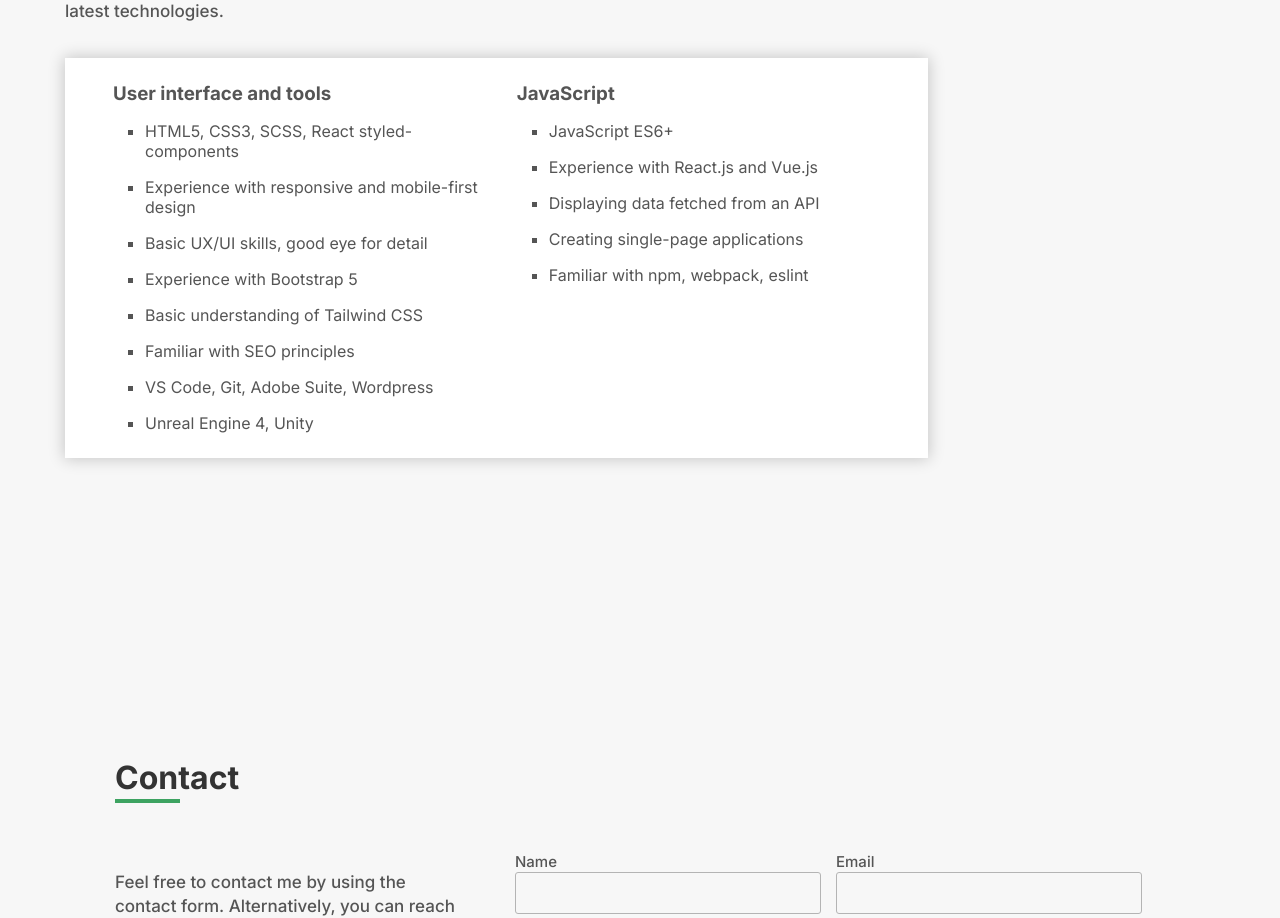
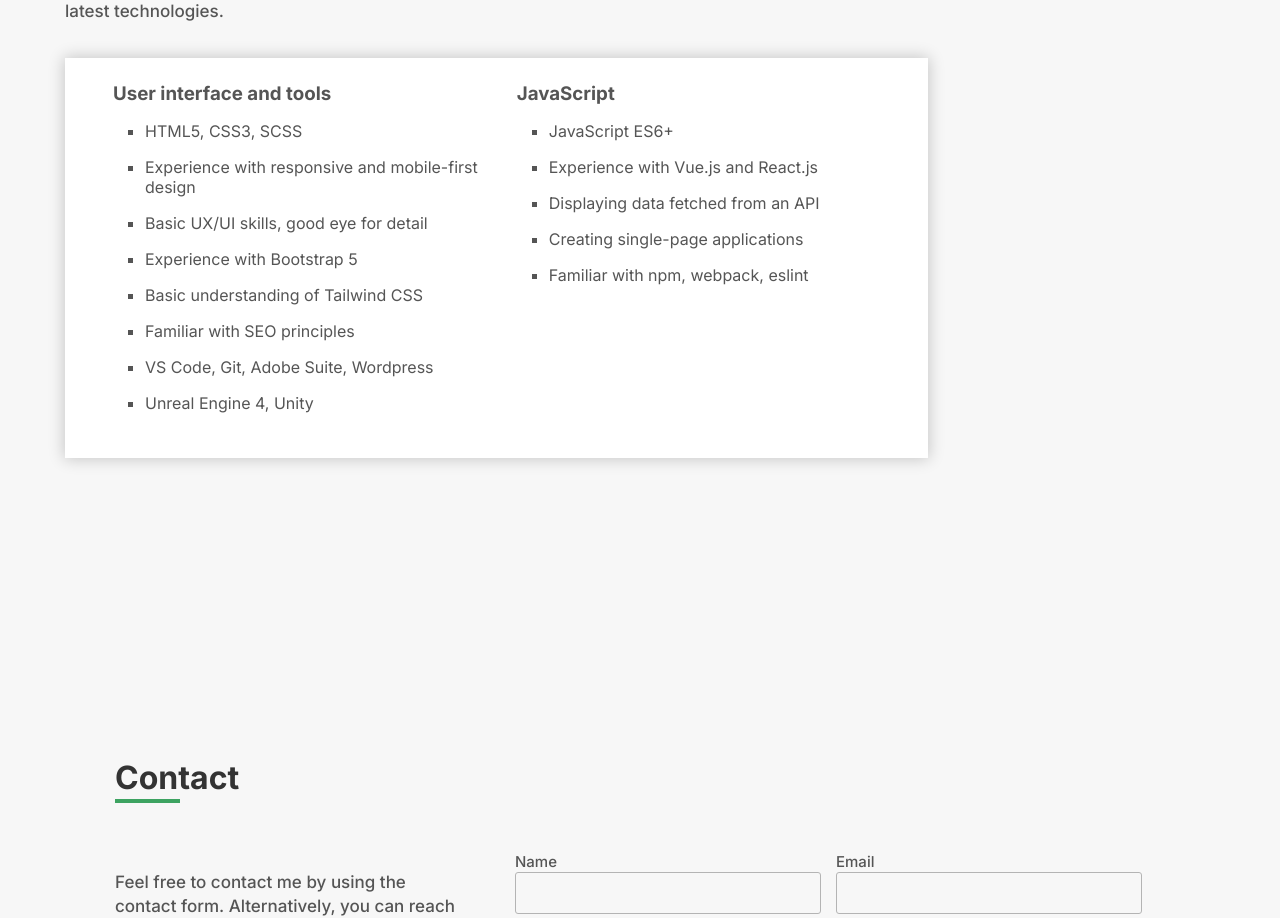
Before and after one commit to Richardvbr/fe-portfolio, a Vue app: page / in a window 1280 px wide. Shown: the part 2570-3488 px from the top of the page. Built offline with nearby package versions, Linux system fonts and the light colour scheme.

Commit message:
updated skills sections

```diff
--- a/src/components/Skillset.vue
+++ b/src/components/Skillset.vue
@@ -9,7 +9,7 @@
       <div class="card-skillset__interface">
         <h3>User interface and tools</h3>
         <ul class="interface-list">
-          <li class="interface-list__item">HTML5, CSS3, SCSS, React styled-components</li>
+          <li class="interface-list__item">HTML5, CSS3, SCSS</li>
           <li class="interface-list__item">Experience with responsive and mobile-first design</li>
           <li class="interface-list__item">Basic UX/UI skills, good eye for detail</li>
           <li class="interface-list__item">Experience with Bootstrap 5</li>
@@ -23,7 +23,7 @@
         <h3>JavaScript</h3>
         <ul class="javascript-list">
           <li class="javascript-list__item">JavaScript ES6+</li>
-          <li class="javascript-list__item">Experience with React.js and Vue.js</li>
+          <li class="javascript-list__item">Experience with Vue.js and React.js</li>
           <li class="javascript-list__item">Displaying data fetched from an API</li>
           <li class="javascript-list__item">Creating single-page applications</li>
           <li class="javascript-list__item">Familiar with npm, webpack, eslint</li>
```
Also changed, not shown: src/assets/hero_fe.jpg.
